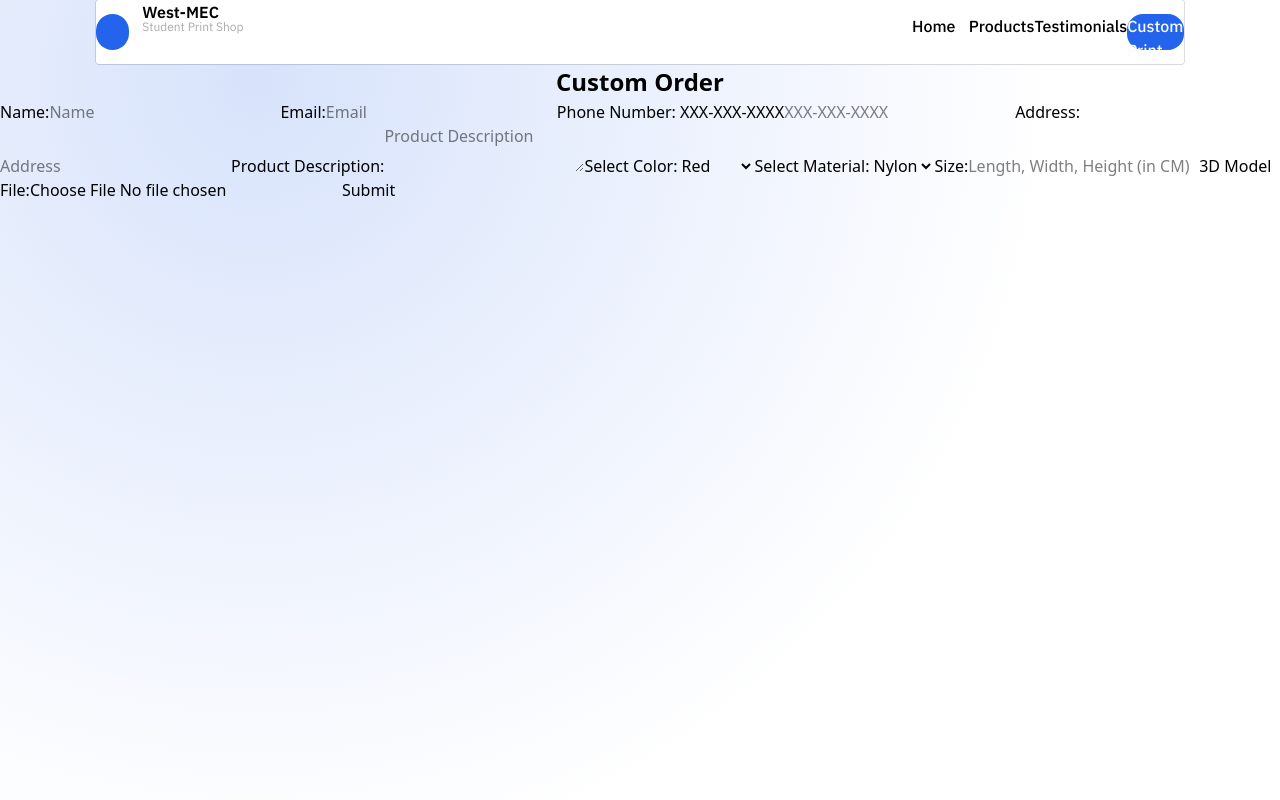
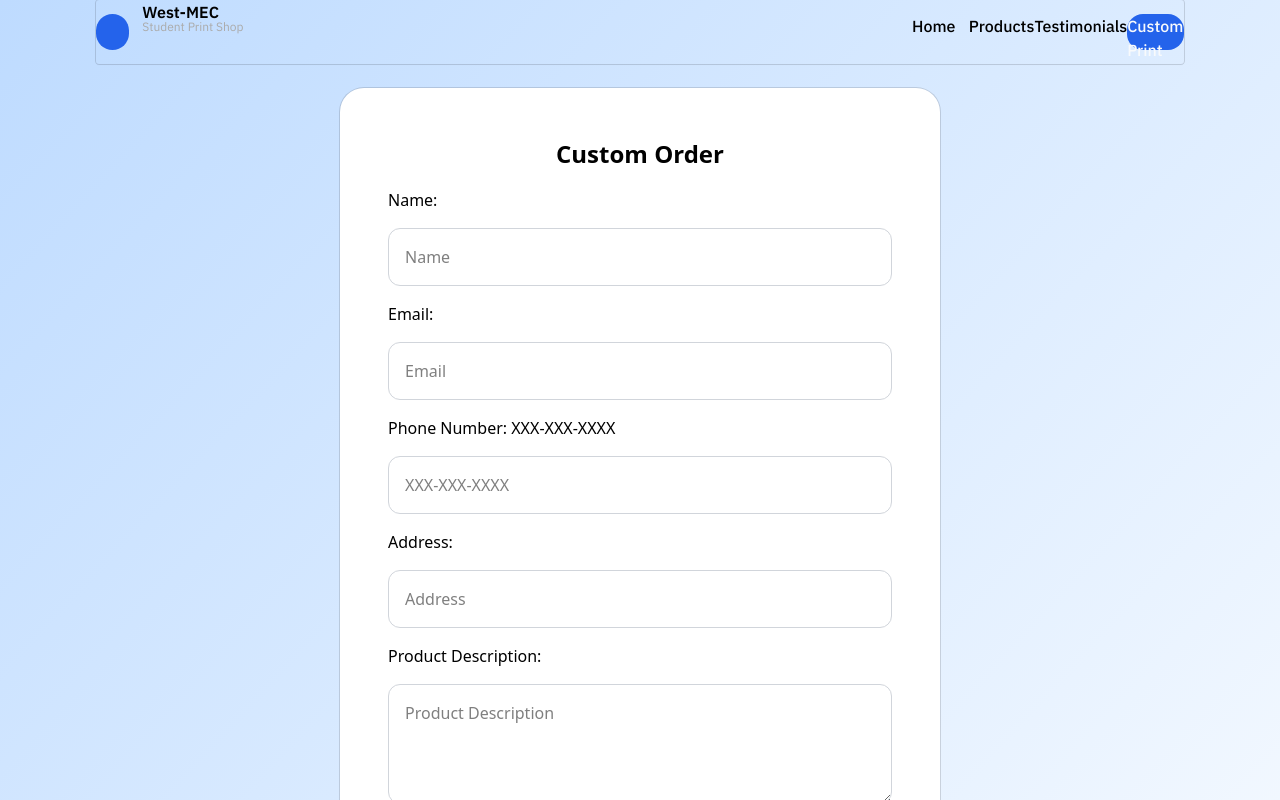
Before and after one commit to Bobbythecoder2034/student-store, a React (Create React App) app in the folder client/: page /custom-order in a window 1280 px wide. Shown: the top 800 px of the page. Built offline with nearby package versions, Linux system fonts and the light colour scheme.

Commit message:
Added more tailwind to the three non-home pages
They now have the same general theme and are set up for a dark and light mode based off of the users browser settings

```diff
--- a/client/public/index.html
+++ b/client/public/index.html
@@ -9,7 +9,7 @@
 </head>
 <body>
     <noscript>You need to enable JavaScript to run this app.</noscript>
-    <div id="root">
+    <div id="root" class="min-h-dvh">
 
     </div>
 </body>
--- a/client/src/components/List.jsx
+++ b/client/src/components/List.jsx
@@ -6,7 +6,7 @@ const List = ({products, filters, search}) =>
 
         return(
 
-                <div className='product-column dark:bg-gray-600'>
+                <div className='product-column bg-[background-color: rgba(0, 0, 0, 0)] min-h-screen max-w-170 p-2 '>
 
                         {products.filter((product)=> product.name.match(new RegExp(search, 'i')) !== null && product.category.match(new RegExp(filters, 'i')) !== null).map((product)=>{
 
--- a/client/src/components/Navbar.jsx
+++ b/client/src/components/Navbar.jsx
@@ -6,17 +6,17 @@ export default function Navbar(){
     const linkClass = ({ isActive }) => "link" + (isActive ? " active" : "");
 
     return (
-    <div className="nav">
+    <div className="nav dark:bg-gray-800">
          <div className="nav-info">
             <div className="placeholder-logo"></div>
             <div className="blurb">
-                <h3 className='nav-head'>West-MEC</h3>
+                <h3 className='nav-head text-black dark:text-white'>West-MEC</h3>
             <sub className='nav-sub'>Student Print Shop</sub>
             </div>
 
         </div>
 
-            <div className="nav-interaction">
+        <div className="nav-interaction dark:text-white text-black">
             <NavLink className='nav-products' to={'/'}>Home</NavLink>
             <NavLink className='nav-products' to={'/products'}>Products</NavLink>
             <NavLink className='nav-products' to={'/testimonials'}>Testimonials</NavLink>
--- a/client/src/components/SingleProduct.jsx
+++ b/client/src/components/SingleProduct.jsx
@@ -7,7 +7,7 @@ const SingleProduct = ({name, slug, description, price, category, inStock, featu
         return(
 
                 <NavLink className="product flex flex-col items-center border-3 rounded-2xl p-3 m-2 mb-3 shadow-lg text-center dark:bg-gray-800 bg-white" id={slug} to={'/detail'} >
-                        <h1 className="SP-name font-bold dark: text-white">{name}</h1>
+                        <h1 className="SP-name font-bold dark:text-white text-black">{name}</h1>
                         <div className="flex flex-col md:flex-row mt-3 mb-3 gap-6">
                                 <h2 className="SP SP-price rounded-lg p-1 pr-2 pl-2 bg-blue-600 text-white font-bold">{price}</h2>
                                 {
--- a/client/src/pages/CustomOrder.jsx
+++ b/client/src/pages/CustomOrder.jsx
@@ -91,9 +91,9 @@ const Order = () => {
     }
 
     return (
-        <div id="container" className='container'>
+        <div id="container" className='container bg-gradient-to-br from-blue-200 to-white dark:from-blue-400 dark:via-black dark:to-black dark:text-white text-black'>
             <Navbar/>
-            <form onSubmit={handleSubmit}>
+            <form className ='form dark:bg-gray-800 bg-white mt-6' onSubmit={handleSubmit}>
                 <h1 id="header">Custom Order</h1>
                 <label htmlFor="name">Name:</label>
                     <input type="text" name="name" placeholder="Name" value={formData.name} onChange={handleChange} required/>
@@ -107,13 +107,13 @@ const Order = () => {
                     <textarea name="description" placeholder="Product Description" value={formData.description} onChange={handleChange} required/>
 
                 <label htmlFor="color">Select Color:</label>
-                <select name="color" value={formData.color} onChange={handleChange}>
-                    <option value="red">Red</option>
-                    <option value="blue">Blue</option>
-                    <option value="green">Green</option>
-                    <option value="purple">Purple</option>
-                    <option value="yellow">Yellow</option>
-                    <option value="orange">Orange</option>
+                <select name="color"  value={formData.color} onChange={handleChange}>
+                    <option value="red" className='text-black'>Red</option>
+                    <option value="blue" className='text-black'>Blue</option>
+                    <option value="green" className='text-black'>Green</option>
+                    <option value="purple" className='text-black'>Purple</option>
+                    <option value="yellow" className='text-black'>Yellow</option>
+                    <option value="orange" className='text-black'>Orange</option>
                 </select>
 
                 <label htmlFor="material">Select Material:</label>
--- a/client/src/pages/Products.jsx
+++ b/client/src/pages/Products.jsx
@@ -34,13 +34,13 @@ const Products = () => {
 
 
     return(
-        <div className='product layout bg-gradient-to-br from-blue-200 to-white dark:from-blue-400 dark:via-black dark:to-black'>
+        <div className='product layout bg-gradient-to-br from-blue-200 to-white dark:from-blue-400 dark:via-black dark:to-black min-h-screen'>
         <Navbar/>
-            <form onSubmit={e => e.preventDefault()} className=' dark:bg-blue-950'>
+            <form onSubmit={e => e.preventDefault()} className=' bg-[background-color: rgba(0, 0, 0, 0)] rounded-sm p-3'>
 
-                <input placeholder='search' value={search} onChange={handleSearch} className='search dark:bg-gray-700 dark:text-white ' />
+                <input placeholder='search' value={search} onChange={handleSearch} className='search dark:bg-blue-900 dark:text-white ' />
 
-                <select name="sort" onChange={handleFilter} className='filter dark:bg-gray-700 dark:text-white' >
+                <select name="sort" onChange={handleFilter} className='filter dark:bg-blue-900 dark:text-white' >
                     <option value="">none</option>
                     <option value="miniatures">miniatures</option>
                     <option value="prototypes">prototypes</option>
--- a/client/src/pages/Testimonials.jsx
+++ b/client/src/pages/Testimonials.jsx
@@ -32,11 +32,11 @@ const Testimonials = () => {
     return (
         <>
 
-        <div className='product layout'>
+        <div className='product layout bg-gradient-to-br from-blue-200 to-white dark:from-blue-400 dark:via-black dark:to-black dark:text-white text-black'>
             <Navbar/>
             <h2>Testimonials</h2>
             {items.map((testimonial) => (
-                <div key={testimonial._id} className='testimonials-all'>
+                <div key={testimonial._id} className='testimonials-all dark:bg-gray-800 bg-white'>
                     <p><strong>{testimonial.name}</strong></p>
                     <p>Rating: {'⭐'.repeat(testimonial.rating)}</p>
                     <p>{testimonial.message}</p>
--- a/client/src/styles/css/style.css
+++ b/client/src/styles/css/style.css
@@ -34,7 +34,7 @@ html, body, #root, main, .app {
   justify-content: space-between;
   align-items: center;
   box-shadow: rgba(0, 0, 0, 0.02) 0px 1px 3px 0px, rgba(27, 31, 35, 0.15) 0px 0px 0px 1px;
-  background-color: white;
+
   border-radius: .2rem;
   position: relative;
   flex-shrink: 0;
```
Lines whose indentation alone changed are shown as unchanged.
